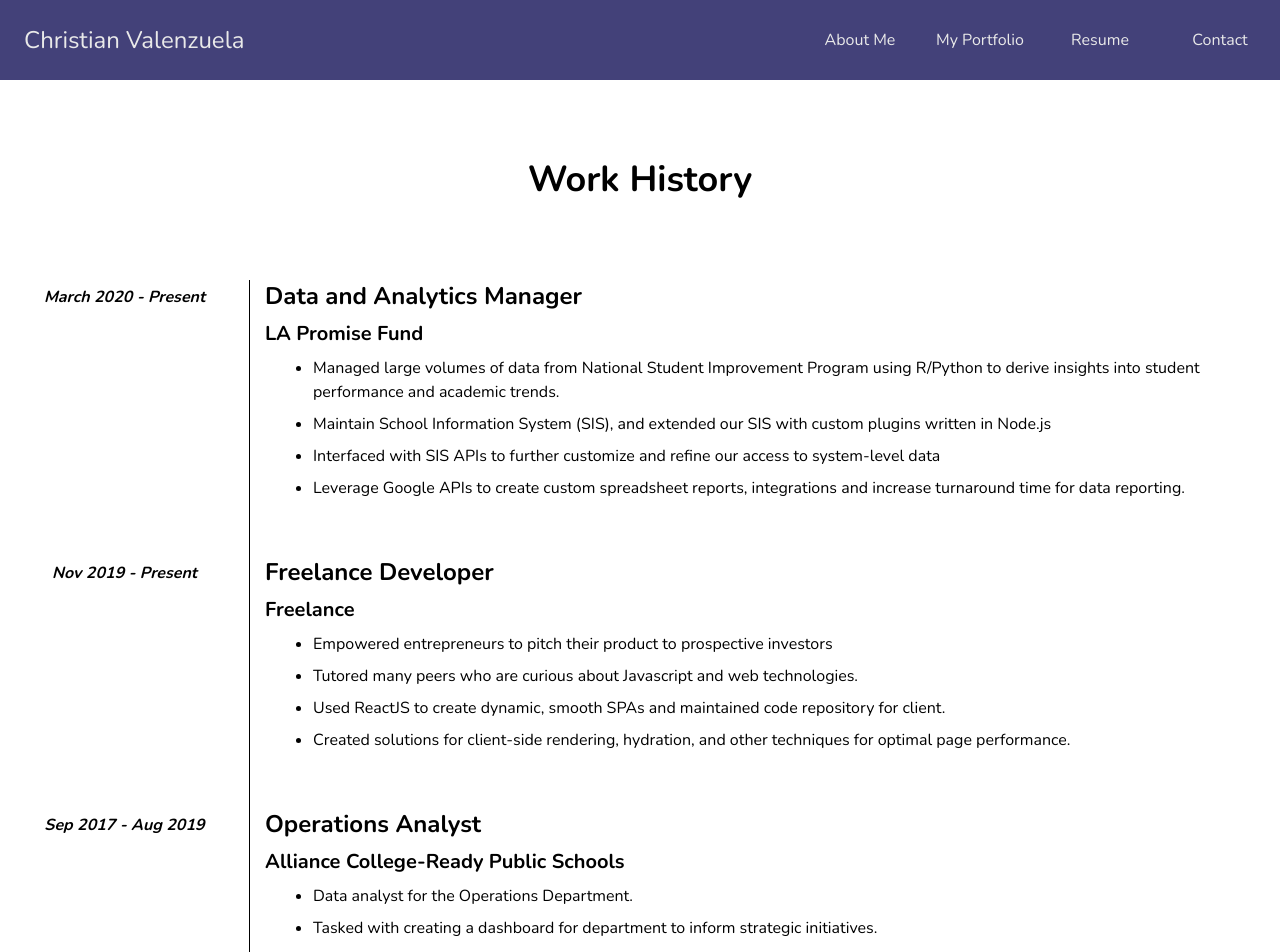
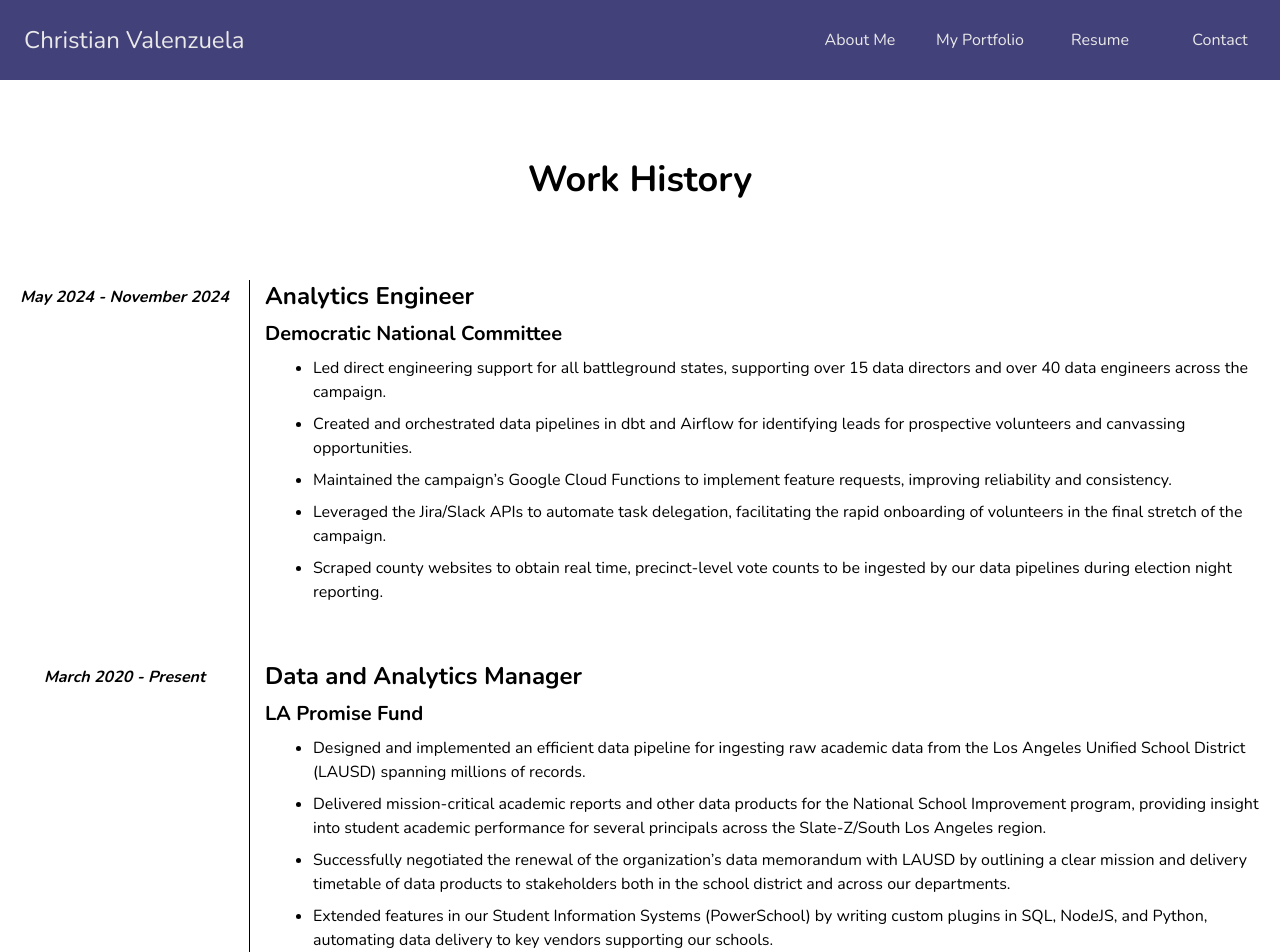
Before and after one commit to chris-av/portfolio-react, a Next.js app: page /resume in a window 1280 px wide. Shown: the top 952 px of the page. Built offline with nearby package versions, Linux system fonts and the light colour scheme.

Commit message:
update resume

```diff
--- a/data/resume.data.ts
+++ b/data/resume.data.ts
@@ -1,30 +1,51 @@
-import React from 'react';
+type Job = {
+  id: string;
+  organization: string;
+  jobtitle: string;
+  range: string;
+  description: string[];
+};
 
+type Resume = {
+  jobs: Job[];
+};
 
-export const resume = {
+export const resume: Resume = {
   jobs: [
+    {
+      id: "630d165be8cd61ea3cd792513c32ec9c",
+      organization: 'Democratic National Committee',
+      jobtitle: 'Analytics Engineer',
+      range: 'May 2024 - November 2024',
+      description: [
+        "Led direct engineering support for all battleground states, supporting over 15 data directors and over 40 data engineers across the campaign.",
+        "Created and orchestrated data pipelines in dbt and Airflow for identifying leads for prospective volunteers and canvassing opportunities.",
+        "Maintained the campaign’s Google Cloud Functions to implement feature requests, improving reliability and consistency.",
+        "Leveraged the Jira/Slack APIs to automate task delegation, facilitating the rapid onboarding of volunteers in the final stretch of the campaign.",
+        "Scraped county websites to obtain real time, precinct-level vote counts to be ingested by our data pipelines during election night reporting.",
+      ]
+    },
     {
       id: "38993e84-2048-11ed861d-0242ac120002",
       organization: 'LA Promise Fund',
       jobtitle: 'Data and Analytics Manager',
       range: 'March 2020 - Present',
       description: [
-        "Managed large volumes of data from National Student Improvement Program using R/Python to derive insights into student performance and academic trends.",
-        "Maintain School Information System (SIS), and extended our SIS with custom plugins written in Node.js",
-        "Interfaced with SIS APIs to further customize and refine our access to system-level data",
-        "Leverage Google APIs to create custom spreadsheet reports, integrations and increase turnaround time for data reporting."
+        "Designed and implemented an efficient data pipeline for ingesting raw academic data from the Los Angeles Unified School District (LAUSD) spanning millions of records.",
+        "Delivered mission-critical academic reports and other data products for the National School Improvement program, providing insight into student academic performance for several principals across the Slate-Z/South Los Angeles region.",
+        "Successfully negotiated the renewal of the organization’s data memorandum with LAUSD by outlining a clear mission and delivery timetable of data products to stakeholders both in the school district and across our departments.",
+        "Extended features in our Student Information Systems (PowerSchool) by writing custom plugins in SQL, NodeJS, and Python, automating data delivery to key vendors supporting our schools.",
       ]
     },
     {
       id: "3899412c-2048-11ed861d-0242ac120002",
       organization: 'Freelance',
-      jobtitle: 'Freelance Developer',
+      jobtitle: 'Freelance Software Engineer',
       range: 'Nov 2019 - Present',
       description: [
-        "Empowered entrepreneurs to pitch their product to prospective investors",
-        "Tutored many peers who are curious about Javascript and web technologies.",
-        "Used ReactJS to create dynamic, smooth SPAs and maintained code repository for client.",
-        "Created solutions for client-side rendering, hydration, and other techniques for optimal page performance."
+        "Provide direct engineering support and consultations for tech founders, and engineers on approaches to building modern, scaleable web technologies.",
+        "Give direct data engineering support for academics and researchers in adopting best practices for producing scaleable, reproducible code.",
+        "Created customized configuration setups and scripts for professional software engineers to enhance their development environment experience.",
       ]
     },
     {
@@ -33,9 +54,10 @@ export const resume = {
       jobtitle: 'Operations Analyst',
       range: 'Sep 2017 - Aug 2019',
       description: [
-        "Data analyst for the Operations Department.",
-        "Tasked with creating a dashboard for department to inform strategic initiatives.",
-        "Exceeded expectations by creating a dashboard using R-Shiny for a prototype then utilizing Tableau to visualize data to tell the story of complex, disparate data across different functional areas."
+        "Automated workflows and tooling to ingest data from all 30 schools in our network, increasing the efficiency of our state reporting cycle.",
+        "Oversaw the improvement of our network's overall P&L by providing guidance to schools on adminstering a more effective breakfast and lunch program",
+        "Conducted analyses in R and Python to perform data matching across different vendor files, increasing the networks' overall reimbursement rate from federal programs.",
+        "Led trainings in both the home office and at school sites in the importance of a data-oriented strategy.",
       ]
     },
   ]
```
